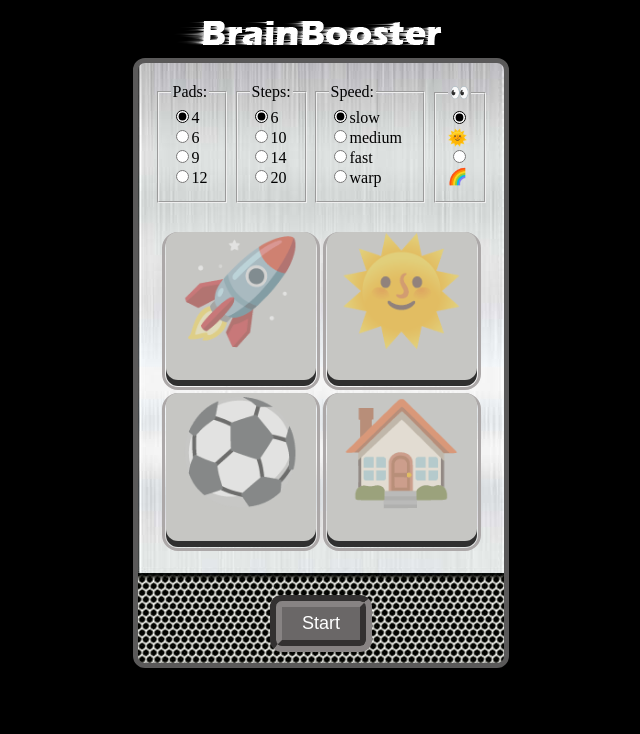
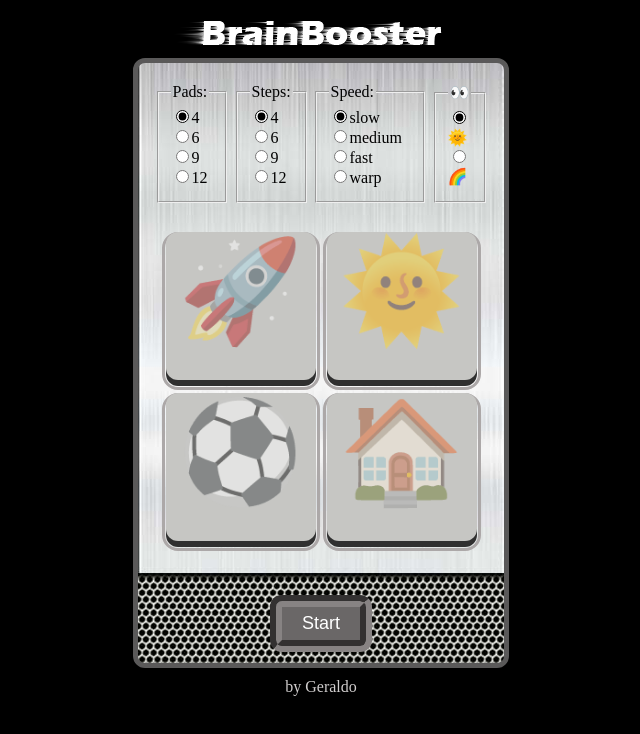
Before and after one commit to hanswurstsalat/brain-booster, a React (Vite) app: page / in a window 1280 px wide. Shown: the top 734 px of the page, without its empty margins (319-959 px from the left). Built offline with nearby package versions, Linux system fonts and the light colour scheme.

Commit message:
fine-tuning

```diff
--- a/src/App.js
+++ b/src/App.js
@@ -7,7 +7,7 @@ function App() {
   const titleImageUrl = new URL("./img/title.png", import.meta.url);
 
   const [numberOfPads, setNumberOfPads] = React.useState(4);
-  const [numberOfSteps, setNumberOfSteps] = React.useState(6);
+  const [numberOfSteps, setNumberOfSteps] = React.useState(4);
   const [speed, setSpeed] = React.useState("slow");
   const [appearance, setAppearance] = React.useState("symbols");
   const [isRunning, setIsRunning] = React.useState(false);
@@ -90,6 +90,7 @@ function App() {
           </div>
         </div>
       </div>
+      <span className="author">by Geraldo</span>
     </>
   );
 }
--- a/src/Styles.css
+++ b/src/Styles.css
@@ -480,12 +480,34 @@ input[type="radio"] {
   cursor: pointer;
 }
 
-#overlayText {
+#overlayElements {
   position: absolute;
   top: 50%;
   left: 50%;
-  font-size: 150px;
   color: white;
   transform: translate(-50%, -50%);
   -ms-transform: translate(-50%, -50%);
 }
+
+#overlayElements .icon {
+  font-size: 150px;
+}
+
+#overlayElements button {
+  margin-left: 40px;
+  padding: 10px 20px;
+  color: black;
+  font-size: 20px;
+  border-radius: 6px;
+  cursor: pointer;
+}
+
+.author {
+  display: block;
+  margin-left: auto;
+  margin-right: auto;
+  width: 366px;
+  text-align: center;
+  color: #d1cece;
+  margin-top: 10px;
+}
--- a/src/components/Playground.js
+++ b/src/components/Playground.js
@@ -12,8 +12,12 @@ function Playground({
   isSequenceRunning,
   handleSequenceRunning,
 }) {
-  let pads = [];
+  const [isOn, setIsOn] = React.useState(false);
+  const [index, setIndex] = React.useState(0);
+  const [clickCount, setClickCount] = React.useState(0);
+  const [overlayIcon, setOverlayIcon] = React.useState("✅");
 
+  const overlayRef = React.useRef();
   const padRef0 = React.useRef();
   const padRef1 = React.useRef();
   const padRef2 = React.useRef();
@@ -42,32 +46,47 @@ function Playground({
     padRef11,
   ];
 
-  const overlayRef = React.useRef();
-
-  const [isOn, setIsOn] = React.useState(false);
-  const [index, setIndex] = React.useState(0);
-  const [clickCount, setClickCount] = React.useState(0);
-  const [overlayText, setOverlayText] = React.useState("✅");
-
   function handleClick(padIndex, count) {
     if (isRunning) {
       if (padIndex !== sequence[count]) {
+        console.log("error");
         play({ id: "error" });
         handleIsRunning(false);
-        setOverlayText("❌");
+        setOverlayIcon("❌");
         overlayRef.current.style.background = "rgba(253, 2, 2, 0.5)";
         overlayRef.current.style.display = "block";
-      }
+      } else {
         const newClickCount = count + 1;
         setClickCount(newClickCount);
         if (newClickCount >= sequence.length) {
+          console.log("success");
           play({ id: "success" });
           handleIsRunning(false);
-        setOverlayText("✅");
+          setOverlayIcon("✅");
           overlayRef.current.style.background = "rgba(10, 253, 2, 0.5)";
           overlayRef.current.style.display = "block";
         }
       }
+    }
+  }
+
+  function handleMouseDown(padIndex) {
+    refArray[padIndex].current.className += " active";
+    const playId = `pad_${padIndex}`;
+    play({ id: playId });
+  }
+
+  function handleMouseUp(padIndex) {
+    refArray[padIndex].current.className = refArray[
+      padIndex
+    ].current.className.replace(" active", "");
+  }
+
+  function handleRepeat() {
+    setIndex(0);
+    setClickCount(0);
+    handleIsRunning(true);
+    handleSequenceRunning(true);
   }
 
   function getSpeedInMs(value) {
@@ -107,12 +126,33 @@ function Playground({
     volume: 0.3,
   });
 
-  function playSound(padIndex) {
-    const playId = `pad_${padIndex}`;
-    play({ id: playId });
+  //create play-pads
+  let pads = [];
+  for (let i = 0; i < numberOfPads; i++) {
+    const color =
+      appearance === "symbols" ? "colorSymbols" : "color-" + (i + 1);
+    const symbolClasses = `symbols-${numberOfPads} symbol symbol-${i + 1}`;
+    const key = `${appearance}-${i}`;
+
+    pads.push(
+      <button
+        ref={refArray[i]}
+        key={key}
+        id={key}
+        className={`padBack backDimensions-${numberOfPads}`}
+        disabled={isSequenceRunning}
+        onClick={() => handleClick(i, clickCount)}
+        onMouseDown={() => handleMouseDown(i)}
+        onMouseUp={() => handleMouseUp(i)}
+      >
+        <div className={`padFront frontDimensions-${numberOfPads} ${color}`}>
+          {appearance === "symbols" && <span className={symbolClasses}></span>}
+        </div>
+      </button>
+    );
   }
 
-  //play sound on mount to prevent sound-delay on first pad-click!
+  //play sound on mount to prevent sound-delay on first pad-click! Bringt leider nix!!:-(
   React.useEffect(() => {
     play({ id: "success" });
   }, []);
@@ -148,29 +188,6 @@ function Playground({
     }
   }, [isOn, isRunning]);
 
-  for (let i = 0; i < numberOfPads; i++) {
-    const color =
-      appearance === "symbols" ? "colorSymbols" : "color-" + (i + 1);
-    const symbolClasses = `symbols-${numberOfPads} symbol symbol-${i + 1}`;
-    const key = `${appearance}-${i}`;
-
-    pads.push(
-      <button
-        ref={refArray[i]}
-        key={key}
-        id={key}
-        className={`padBack backDimensions-${numberOfPads}`}
-        disabled={isSequenceRunning}
-        onClick={() => handleClick(i, clickCount)}
-        onMouseDown={() => playSound(i)}
-      >
-        <div className={`padFront frontDimensions-${numberOfPads} ${color}`}>
-          {appearance === "symbols" && <span className={symbolClasses}></span>}
-        </div>
-      </button>
-    );
-  }
-
   return (
     <>
       <div
@@ -180,7 +197,13 @@ function Playground({
           overlayRef.current.style.display = "none";
         }}
       >
-        <div id="overlayText">{overlayText}</div>
+        <div id="overlayElements">
+          <span className="icon">{overlayIcon}</span>
+          <br />
+          {clickCount < sequence.length && (
+            <button onClick={handleRepeat}>Try again</button>
+          )}
+        </div>
       </div>
       <div className={`playground container-${numberOfPads}`}>{pads}</div>
     </>
--- a/src/components/Settings.js
+++ b/src/components/Settings.js
@@ -69,6 +69,20 @@ function Settings({
         <div>
           <input
             type="radio"
+            id="four_steps"
+            name="steps"
+            value={4}
+            checked={numberOfSteps === 4}
+            onChange={(event) =>
+              handleChangeSteps(parseInt(event.target.value))
+            }
+            disabled={isRunning}
+          />
+          <label htmlFor="six_steps">4</label>
+        </div>
+        <div>
+          <input
+            type="radio"
             id="six_steps"
             name="steps"
             value={6}
@@ -78,49 +92,35 @@ function Settings({
             }
             disabled={isRunning}
           />
-          <label htmlFor="six_steps">6</label>
+          <label htmlFor="ten_steps">6</label>
         </div>
         <div>
           <input
             type="radio"
-            id="ten_steps"
+            id="nine_steps"
             name="steps"
-            value={10}
-            checked={numberOfSteps === 10}
+            value={9}
+            checked={numberOfSteps === 9}
             onChange={(event) =>
               handleChangeSteps(parseInt(event.target.value))
             }
             disabled={isRunning}
           />
-          <label htmlFor="ten_steps">10</label>
+          <label htmlFor="fourteen_steps">9</label>
         </div>
         <div>
           <input
             type="radio"
-            id="fourteen_steps"
+            id="twelve_steps"
             name="steps"
-            value={14}
-            checked={numberOfSteps === 14}
+            value={12}
+            checked={numberOfSteps === 12}
             onChange={(event) =>
               handleChangeSteps(parseInt(event.target.value))
             }
             disabled={isRunning}
           />
-          <label htmlFor="fourteen_steps">14</label>
-        </div>
-        <div>
-          <input
-            type="radio"
-            id="twenty_steps"
-            name="steps"
-            value={20}
-            checked={numberOfSteps === 20}
-            onChange={(event) =>
-              handleChangeSteps(parseInt(event.target.value))
-            }
-            disabled={isRunning}
-          />
-          <label htmlFor="twenty_steps">20</label>
+          <label htmlFor="twenty_steps">12</label>
         </div>
       </fieldset>
       <fieldset>
```
Lines whose indentation alone changed are shown as unchanged.
